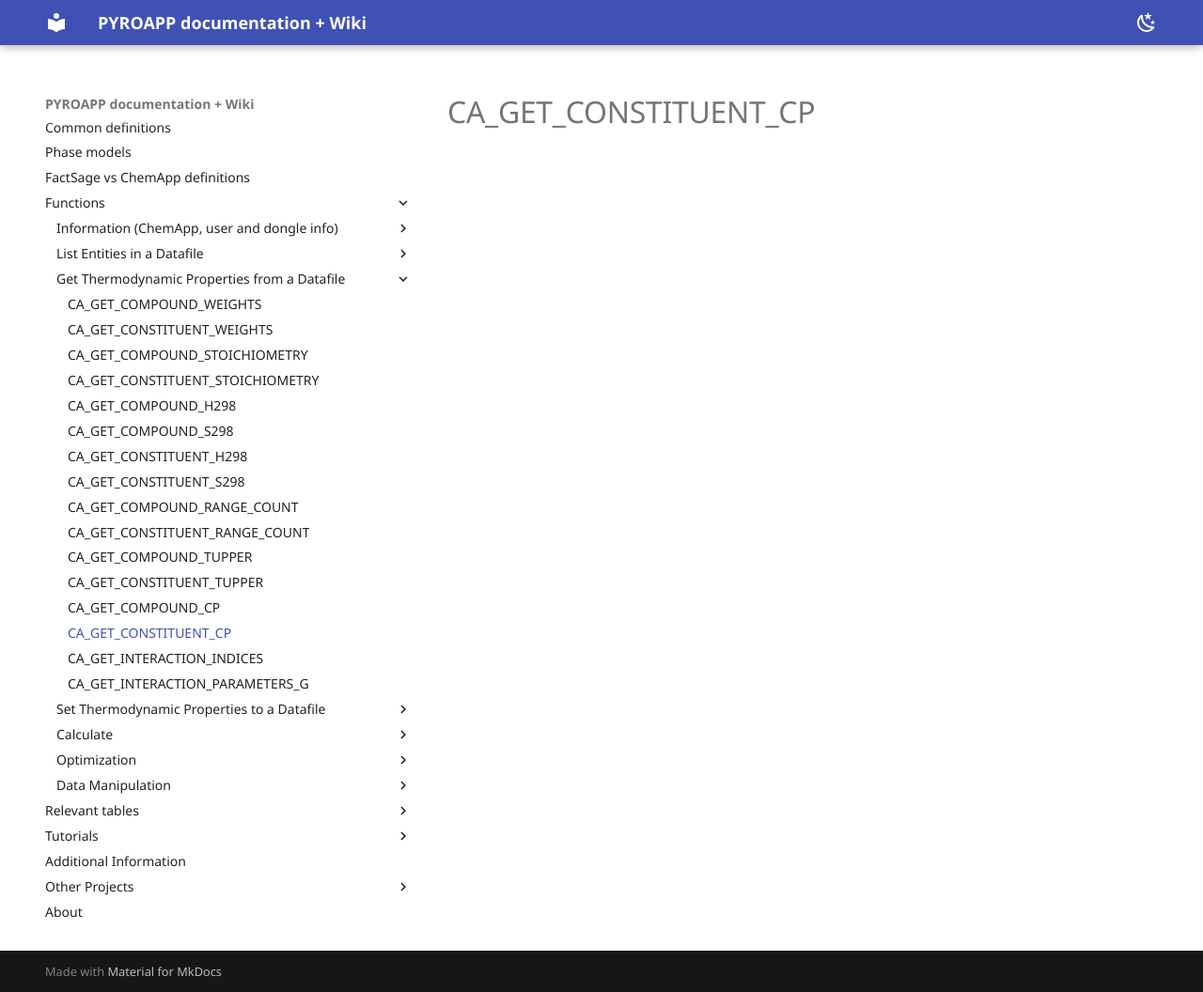
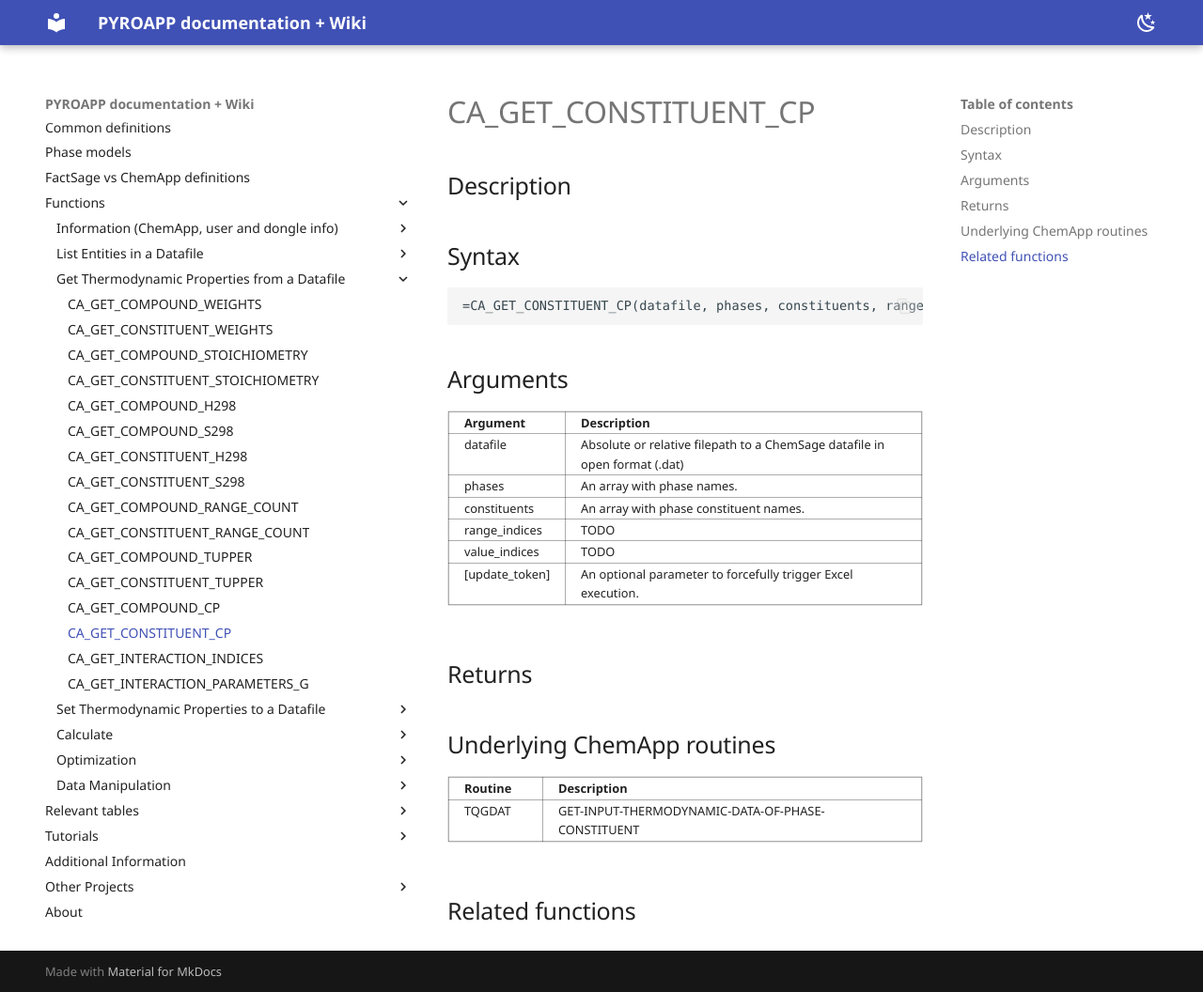
Before and after one commit to evnekdev/pyroapp-docs, an MkDocs documentation site: the page built from docs/functions/ca_get_constituent_cp.md, in a window 1280 px wide and 1056 px high. Shown: the whole window at 94% size. Built offline with MkDocs 1.6.1 and Material for MkDocs 9.7.7, drawn with Linux system fonts in a browser that asks for light colours; some web fonts are replaced.

Commit message:
ca_get_compound_cp, ca_get_constituent_cp

````diff
--- a/docs/functions/ca_get_constituent_cp.md
+++ b/docs/functions/ca_get_constituent_cp.md
@@ -1 +1,30 @@
 # CA_GET_CONSTITUENT_CP
+
+## Description
+
+## Syntax
+
+```excel
+=CA_GET_CONSTITUENT_CP(datafile, phases, constituents, range_indices, value_indices, [update_token])
+```
+
+## Arguments
+
+  | **Argument** | **Description** |
+  |---|---|
+  | datafile            | Absolute or relative filepath to a ChemSage datafile in open format (.dat) |
+  | phases              | An array with phase names.             |
+  | constituents        | An array with phase constituent names. |
+  | range_indices       | TODO |
+  | value_indices       | TODO |
+  | \[update_token\]    | An optional parameter to forcefully trigger Excel execution. |
+
+## Returns
+
+## Underlying ChemApp routines
+
+| **Routine** | **Description** |
+|---|---|
+| TQGDAT | GET-INPUT-THERMODYNAMIC-DATA-OF-PHASE-CONSTITUENT |
+
+## Related functions
````
Also changed, not shown: docs/functions/ca_get_compound_cp.md (+30 -0 lines).
